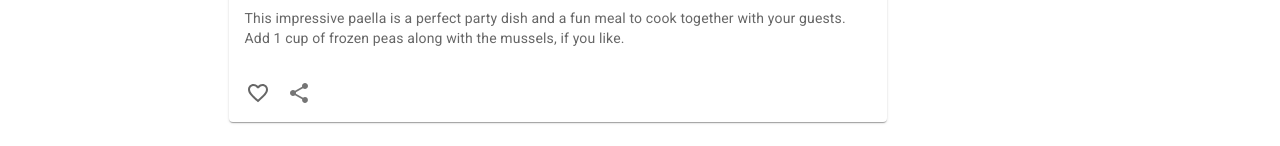
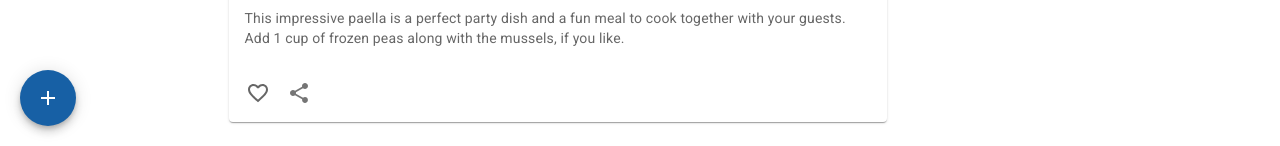
Before and after one commit to BobMakhlin/mui-learning, a React (Create React App) app: page / in a window 1280 px wide. Shown: the part 654-800 px from the top of the page. Built offline with nearby package versions, Linux system fonts and the light colour scheme.

Commit message:
Add post button

```diff
--- a/src/App.js
+++ b/src/App.js
@@ -1,4 +1,5 @@
 import { Box, Stack } from "@mui/material";
+import AddPost from "./components/AddPost";
 import Feed from "./components/Feed";
 import Navbar from "./components/Navbar";
 import Rightbar from "./components/Rightbar";
@@ -13,6 +14,7 @@ function App() {
         <Feed></Feed>
         <Rightbar></Rightbar>
       </Stack>
+      <AddPost></AddPost>
     </Box>
   );
 }
--- /dev/null
+++ b/src/components/AddPost.js
@@ -0,0 +1,24 @@
+import { Fab, Tooltip } from "@mui/material";
+import React from "react";
+import AddIcon from "@mui/icons-material/Add";
+
+const AddPost = () => {
+  return (
+    <Tooltip title="Add">
+      <Fab
+        color="primary"
+        aria-label="add"
+        sx={{
+          position: "fixed",
+          left: { xs: "calc(50%)", sm: 20 },
+          transform: { xs: "translate(-50%, 0)", sm: "translate(0, 0)" },
+          bottom: 20,
+        }}
+      >
+        <AddIcon />
+      </Fab>
+    </Tooltip>
+  );
+};
+
+export default AddPost;
```
